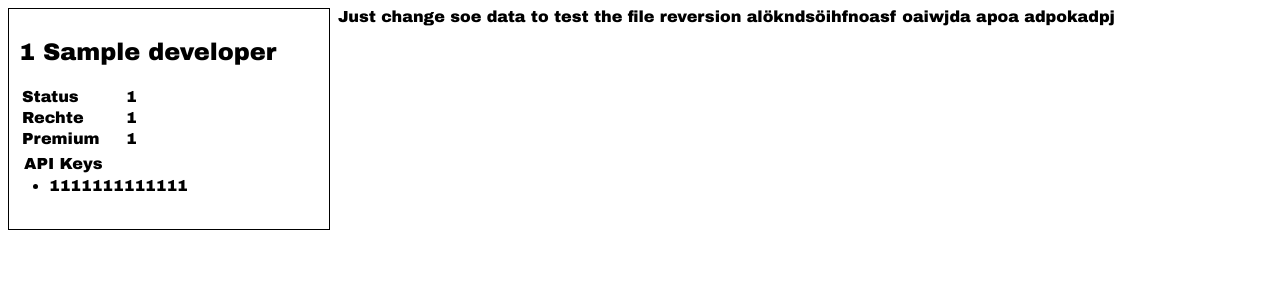
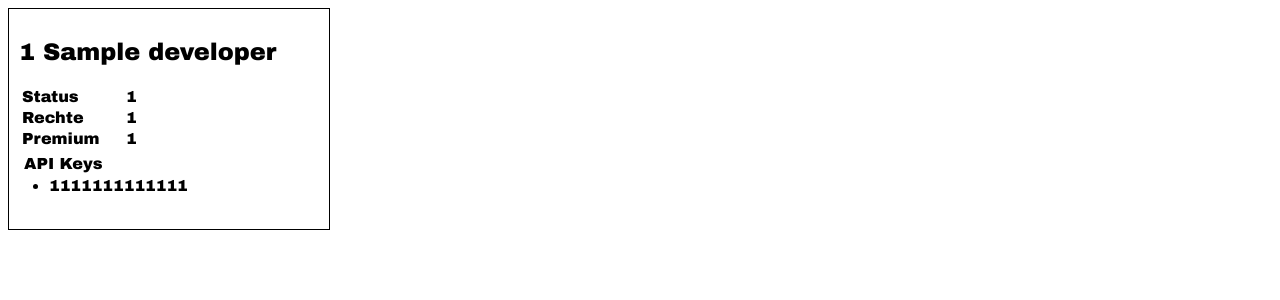
Before and after one commit to ezylot/RESTful-API-Server, a PHP site: page /admin/index.php in a window 1280 px wide. Shown: the top 300 px of the page. Run offline with PHP 8.4, Linux system fonts and the light colour scheme; the visitor is signed in with stand-in values (Sample User, id 1); data comes from the database, SQL or seed files in the repository; tables that the repository leaves empty hold one stand-in row (values such as "Sample post").

Commit message:
Fixed wrongly written unit test

```diff
--- a/index.php
+++ b/index.php
@@ -5,5 +5,3 @@ header("Content-Type: application/json");
 
 
 echo json_encode(array("status" => "Failure", "data" => "Please access the site with http://".$_SERVER['HTTP_HOST']."/api/<api-key>/<model>/<arguments>"));
-
-?>
--- a/settings.php
+++ b/settings.php
@@ -21,9 +21,3 @@
       return $this->pdo;
     }
 }
-?> Just change soe data to test the file reversion
-alökndsöihfnoasf
-oaiwjda
-apoa
-
-adpokadpj
```
Also changed, not shown: tests/api/model/apikeyTest.php (+2 -1 lines).
